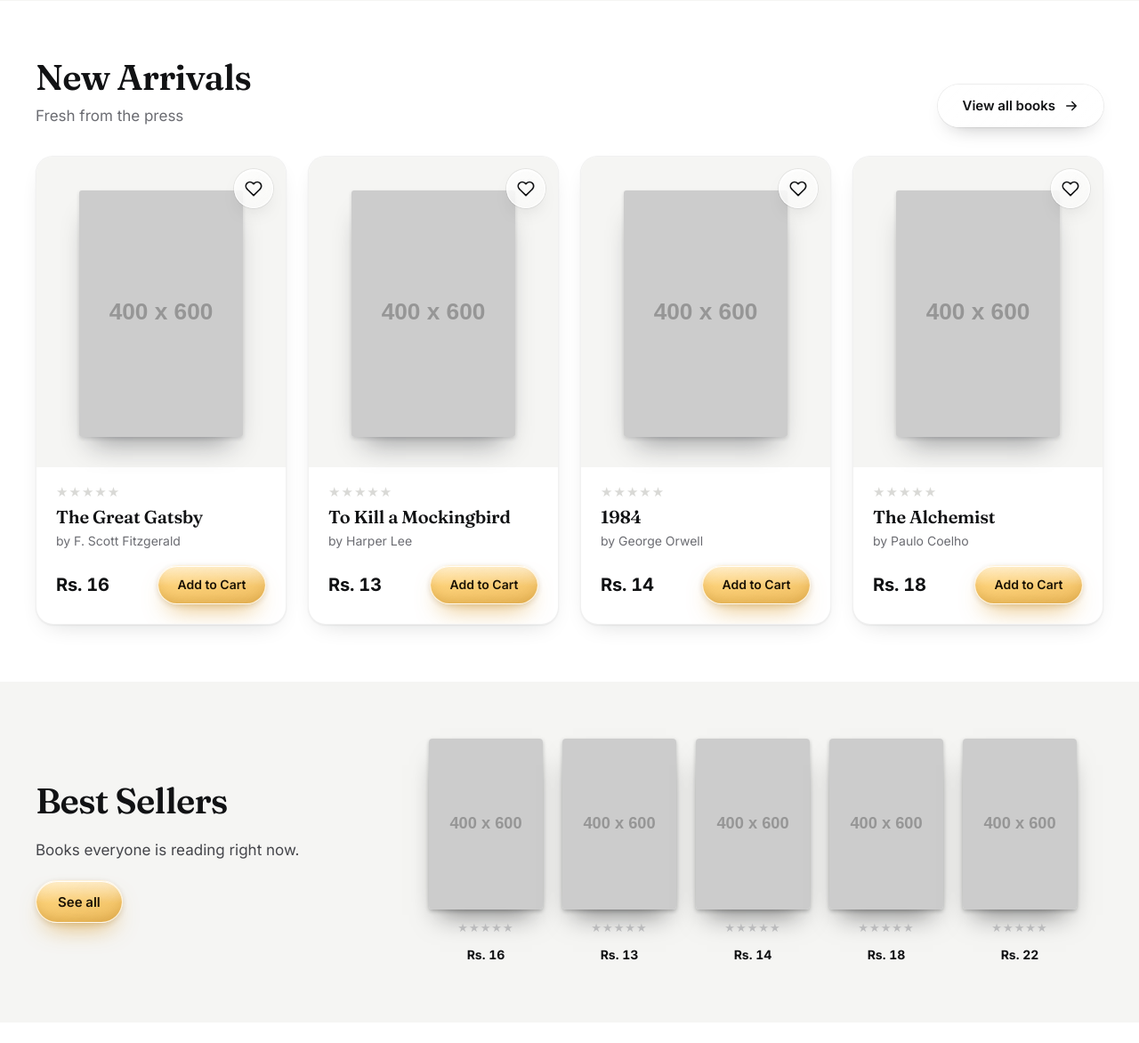
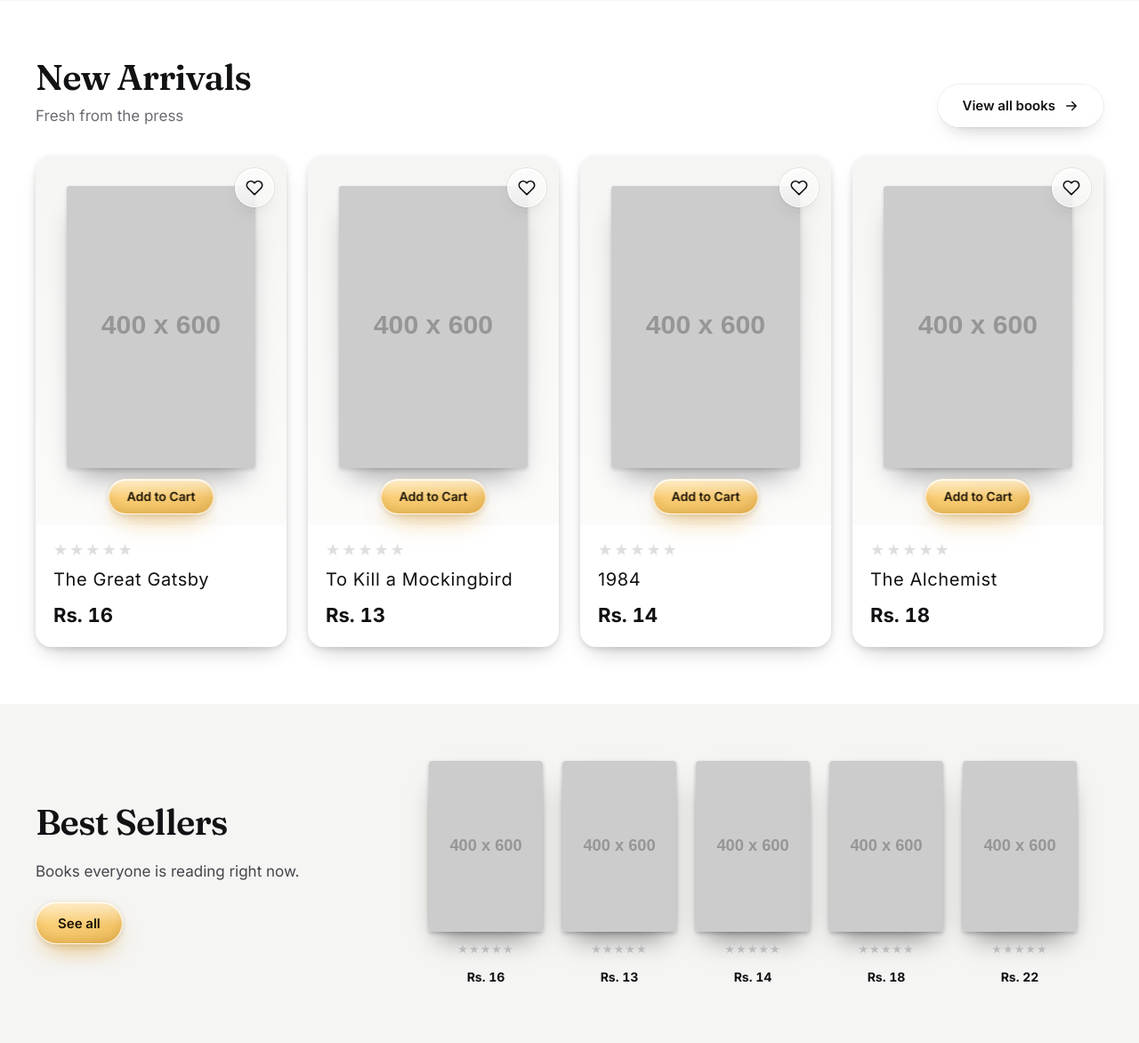
Before and after one commit to BisheshWaiba/Kitab, a PHP site: page / in a window 1280 px wide. Shown: the part 959-2131 px from the top of the page at 89% size. Run offline with PHP 8.4, Linux system fonts and the light colour scheme; data comes from the database, SQL or seed files in the repository; grey boxes labelled with a size stand in for pictures from a placeholder-image service; data that the repository does not hold is empty; some libraries are stand-ins or nearby versions.

Commit message:
Book cards: Add to Cart adds in place with a confirmation

```diff
--- a/assets/css/flat.css
+++ b/assets/css/flat.css
@@ -22,24 +22,47 @@
 .fl-grid { display: grid; grid-template-columns: repeat(auto-fill, minmax(min(250px, 100%), 1fr)); gap: 24px; }
 
 /* ---------- book cards (the shared .k-book card from k_book_card(), styled for these pages only) ---------- */
-/* A product-shot card: no border, one soft shadow, a tall quiet stage with the cover large on it, then stars, title, author and price. */
-.fl .k-book { gap: 0; background: var(--k-white); border: 1px solid color-mix(in srgb, var(--k-ink) 6%, transparent); border-radius: 20px; overflow: hidden; box-shadow: 0 1px 2px rgba(17, 18, 20, .06), 0 10px 28px -14px rgba(17, 18, 20, .2); transition: box-shadow .25s; }
+/* A product-shot card, like a shop's product tile: no border, a soft shadow, a tall pale stage with the picture large on it,
+   then (on white) the stars, the name in plain type and a bold price. Nothing else shows at rest. */
+.fl .k-book { gap: 0; background: var(--k-white); border: 0; border-radius: 18px; overflow: hidden; box-shadow: 0 2px 6px rgba(17, 18, 20, .12), 0 12px 26px -12px rgba(17, 18, 20, .3); transition: box-shadow .25s; }
 .fl .k-book:hover,
-.fl .k-book:focus-within { box-shadow: 0 1px 2px rgba(17, 18, 20, .06), 0 24px 44px -18px rgba(17, 18, 20, .34); }
-.fl .k-book__cover { border-radius: 0; padding: 38px 0 34px; }
-.fl .k-book__cover .k-cover { width: min(66%, 210px); max-width: 100%; box-shadow: 0 2px 4px rgba(20, 22, 28, .14), 0 20px 30px -14px rgba(20, 22, 28, .42); transition: transform .25s; }
+.fl .k-book:focus-within { box-shadow: 0 2px 6px rgba(17, 18, 20, .12), 0 22px 40px -16px rgba(17, 18, 20, .4); }
+
+/* the stage: always 17 wide to 25 tall (about three quarters of the card), a very light grey that fades a little towards the bottom.
+   The bottom padding leaves room for the Add to Cart button, which sits below the cover. */
+.fl .k-book__cover { box-sizing: border-box; aspect-ratio: 17 / 25; border-radius: 0; padding: 34px 0 64px; background: linear-gradient(180deg, var(--k-band), color-mix(in srgb, var(--k-band) 40%, var(--k-white))); }
+.fl .k-book__cover .k-cover { width: 75%; max-width: 100%; box-shadow: 0 2px 4px rgba(20, 22, 28, .14), 0 20px 30px -14px rgba(20, 22, 28, .42); transition: transform .25s; }
 .fl .k-book:hover .k-cover { transform: translateY(-6px); }
-.fl .k-book__info { gap: 0; padding: 18px 22px 16px; }
-.fl .k-book__rating { display: flex; align-items: center; gap: 6px; height: 18px; margin-bottom: 8px; }
-.fl .k-book__rating .k-stars { font-size: 15px; letter-spacing: 1px; }
-.fl .k-book__rating-n { font-size: 13px; line-height: 1; color: var(--k-muted); font-variant-numeric: tabular-nums; }
-.fl .k-book__title { font-size: 20px; line-height: 1.2; letter-spacing: -.01em; }
-.fl .k-book__author { margin-top: 4px; white-space: nowrap; overflow: hidden; text-overflow: ellipsis; }
-/* the price row always sits at the bottom of the card, so every card in a row lines up */
-.fl .k-book__foot { margin-top: auto; padding: 0 22px 22px; }
-.fl .k-book__price { font-size: 20px; font-weight: 700; letter-spacing: -.01em; }
-.fl .k-wish { top: 14px; right: 14px; }
-@media (prefers-reduced-motion: reduce) { .fl .k-book, .fl .k-book__cover .k-cover { transition: none; } .fl .k-book:hover .k-cover { transform: none; } }
+
+/* under the stage: stars, name, price. The price sits at the bottom so every card in a row lines up */
+.fl .k-book__info { flex: 1; display: flex; flex-direction: column; gap: 0; padding: 18px 20px 22px; }
+.fl .k-book__rating { display: flex; align-items: center; height: 20px; margin-bottom: 10px; }
+.fl .k-book__rating .k-stars { font-size: 18px; letter-spacing: 2px; background-image: linear-gradient(90deg, #ffd60a var(--pct, 0%), color-mix(in srgb, var(--k-ink) 14%, var(--k-white)) var(--pct, 0%)); }
+.fl .k-book__rating-n { display: none; }
+.fl .k-book__title { font-family: var(--k-body); font-size: 20px; font-weight: 400; line-height: 1.3; letter-spacing: .03em; }
+.fl .k-book__price { margin-top: auto; padding-top: 14px; font: 700 22px/1.2 var(--k-body); letter-spacing: 0; font-variant-numeric: tabular-nums; }
+
+/* the heart and Add to Cart sit on the stage. They fade in on hover or keyboard focus; on a touch screen (no hover) they are always there. */
+.fl .k-wish { top: 14px; right: 14px; transition: opacity .2s; }
+.fl .k-book__add { position: absolute; left: 50%; bottom: 12px; z-index: 2; margin: 0; transform: translate(-50%, 8px); transition: opacity .2s, transform .2s; }
+.fl .k-book__add .k-btn { height: 40px; padding: 0 20px; font-size: 14px; white-space: nowrap; }
+@media (hover: hover) {
+  .fl .k-book .k-wish,
+  .fl .k-book .k-book__add { opacity: 0; }
+  .fl .k-book:hover .k-wish,
+  .fl .k-book:focus-within .k-wish,
+  .fl .k-book .k-wish:has(.is-on),
+  .fl .k-book:hover .k-book__add,
+  .fl .k-book:focus-within .k-book__add { opacity: 1; }
+  .fl .k-book:hover .k-book__add,
+  .fl .k-book:focus-within .k-book__add { transform: translate(-50%, 0); }
+}
+@media (hover: none) { .fl .k-book__add { transform: translate(-50%, 0); } }
+@media (prefers-reduced-motion: reduce) {
+  .fl .k-book, .fl .k-book__cover .k-cover, .fl .k-wish, .fl .k-book__add { transition: none; }
+  .fl .k-book:hover .k-cover { transform: none; }
+  .fl .k-book__add { transform: translate(-50%, 0); }
+}
 
 @media (max-width: 600px) {
   .fl-wrap { padding: 0 20px; }
@@ -125,7 +148,3 @@ body.is-gbtn .gp-qty:active { transform: none; }
   @keyframes gt-up { from { opacity: 0; transform: translateY(36px); } to { opacity: 1; transform: none; } }
   .gt-toast { animation-name: gt-up; }
 }
-
-/* the Add to Cart button on a book card is a small form (so it adds without leaving the page) */
-.fl .k-book__add { margin: 0; }
-.fl .k-book__foot .k-btn { min-width: 122px; justify-content: center; }
--- a/includes/helpers.php
+++ b/includes/helpers.php
@@ -464,10 +464,16 @@ function k_rating_row(int $book_id): string
         . '</span>';
 }
 
-// $cta is the look of the Add to Cart button: 'outline' (Shop and Wishlist) or 'primary' (the Home page)
+// A book card: a tall pale stage with the cover on it, then the star rating, the title and the price. The heart (wishlist)
+// and Add to Cart sit on the stage and appear on hover or keyboard focus (always shown on touch screens, see flat.css).
+// Add to Cart adds one copy without leaving the page (assets/js/main.js shows the "Added to your cart" message and updates
+// the cart badge); without JavaScript the form is sent to the Book page, which adds it and shows the message.
+// ($cta is kept for old callers; the button on the stage is always the amber one.)
 function k_book_card(array $b, string $cta = 'outline'): void
 {
     $href = BASE_URL . 'frontend/product.php?id=' . (int) $b['id'];
+    $cover_img = trim((string) ($b['image'] ?? ''));
+    $cover_url = $cover_img === '' ? '' : (strpos($cover_img, 'http') === 0 ? $cover_img : BASE_URL . $cover_img);
     ?>
     <article class="k-book">
         <div class="k-book__media">
@@ -475,26 +481,17 @@ function k_book_card(array $b, string $cta = 'outline'): void
                 <?php k_cover($b); ?>
             </a>
             <?php k_wish_button($b); ?>
+            <form method="POST" action="<?php echo $href; ?>" class="k-book__add" data-add-form
+                data-title="<?php echo htmlspecialchars($b['title']); ?>" data-cover="<?php echo htmlspecialchars($cover_url); ?>">
+                <input type="hidden" name="quantity" value="1">
+                <button type="submit" name="add_to_cart" class="k-btn k-btn--primary"
+                    aria-label="Add to Cart: <?php echo htmlspecialchars($b['title']); ?>"><span data-add-label>Add to Cart</span></button>
+            </form>
         </div>
         <div class="k-book__info">
             <?php echo k_rating_row((int) $b['id']); ?>
-            <a class="k-book__title" href="<?php echo $href; ?>"><?php echo htmlspecialchars($b['title']); ?></a>
-            <span class="k-book__author">by <?php echo htmlspecialchars($b['author']); ?></span>
-        </div>
-        <div class="k-book__foot">
+            <a class="k-book__title" href="<?php echo $href; ?>"><?php echo htmlspecialchars($b['title']); ?><span class="k-sr"> by <?php echo htmlspecialchars($b['author']); ?></span></a>
             <span class="k-book__price">Rs. <?php echo number_format((float) $b['price']); ?></span>
-            <?php
-            // Adds one copy to the cart without leaving the page (assets/js/main.js shows the "Added to your cart" message and
-            // updates the cart badge). Without JavaScript the form is sent to the Book page, which adds it and shows the message.
-            $cover_img = trim((string) ($b['image'] ?? ''));
-            $cover_url = $cover_img === '' ? '' : (strpos($cover_img, 'http') === 0 ? $cover_img : BASE_URL . $cover_img);
-            ?>
-            <form method="POST" action="<?php echo $href; ?>" class="k-book__add" data-add-form
-                data-title="<?php echo htmlspecialchars($b['title']); ?>" data-cover="<?php echo htmlspecialchars($cover_url); ?>">
-                <input type="hidden" name="quantity" value="1">
-                <button type="submit" name="add_to_cart" class="k-btn k-btn--<?php echo $cta === 'primary' ? 'primary' : 'outline'; ?>"
-                    aria-label="Add to Cart: <?php echo htmlspecialchars($b['title']); ?>"><span data-add-label>Add to Cart</span></button>
-            </form>
         </div>
     </article>
     <?php
```
